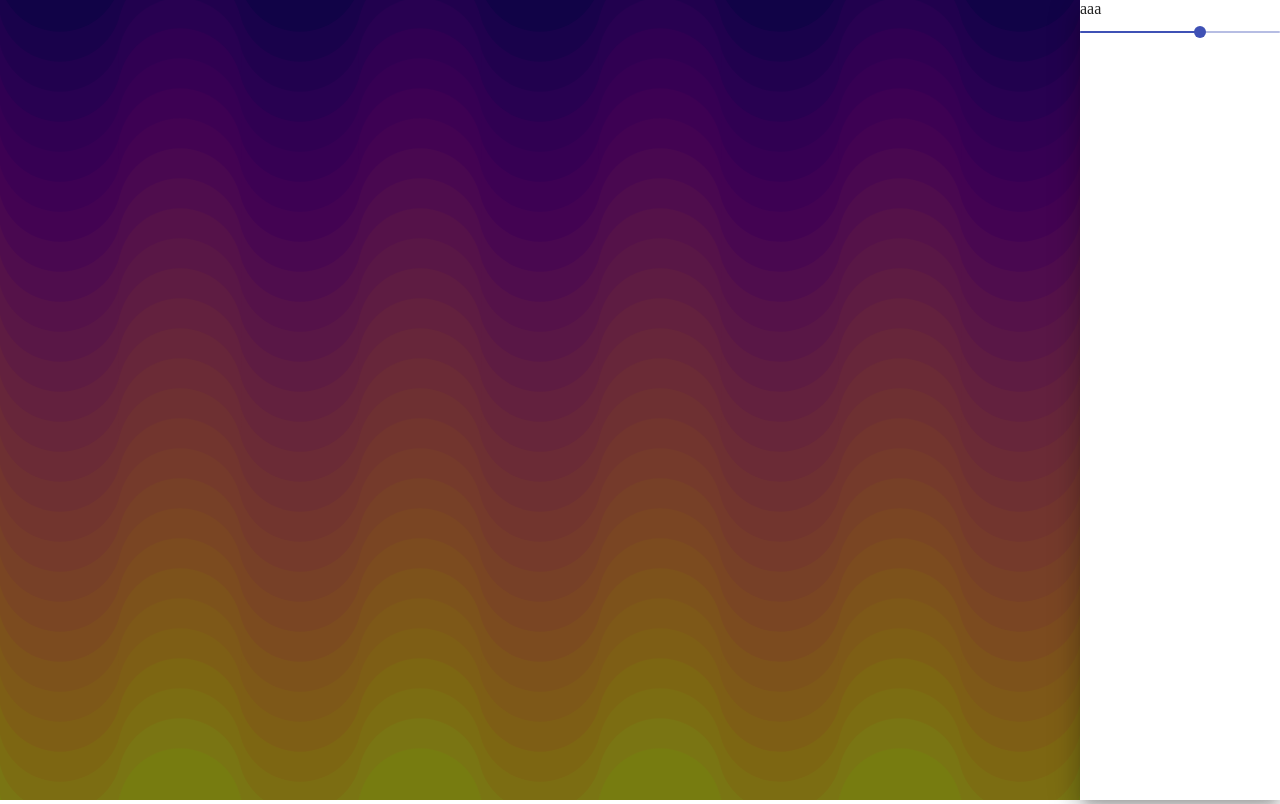
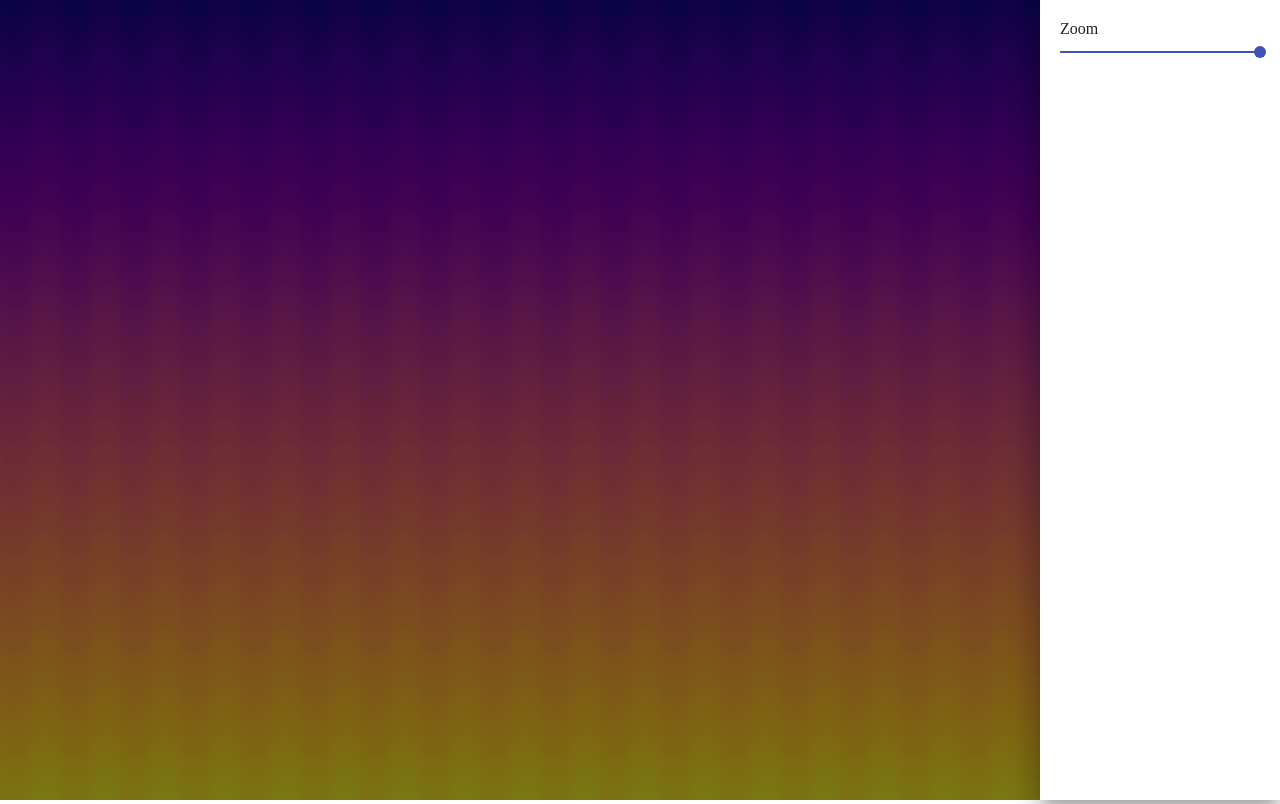
Before and after one commit to pr0digy/pattern-craft, a Next.js app: page /circle-waves in a window 1280 px wide. Built offline with nearby package versions, Linux system fonts and the light colour scheme.

Commit message:
Added zoom

```diff
--- a/package.json
+++ b/package.json
@@ -17,6 +17,7 @@
     "react": "^16.12.0",
     "react-dom": "^16.12.0",
     "react-scripts": "^3.4.1",
+    "react-spring": "^8.0.27",
     "react-use": "^15.3.3"
   },
   "devDependencies": {
--- a/src/pages/circle-waves/index.tsx
+++ b/src/pages/circle-waves/index.tsx
@@ -1,4 +1,4 @@
-import React from 'react';
+import React, { useMemo } from 'react';
 import { useWindowSize } from 'react-use';
 import dynamic from 'next/dynamic';
 import Drawer from '@material-ui/core/Drawer';
@@ -7,6 +7,7 @@ import { makeStyles } from '@material-ui/core/styles';
 const useStyles = makeStyles({
 	root: {
 		width: 200,
+		padding: 20,
 	},
 });
 
@@ -20,24 +21,32 @@ export default function CircleWaves() {
 
 	if (!width || !height) return null;
 
-	const [r, setValue] = React.useState(60);
+	const [zoom, setZoom] = React.useState(2);
 
-	const handleChange = (event, newValue) => {
-		setValue(newValue);
+	const handleChange = (event, zoom) => {
+		console.log(zoom);
+		setZoom(zoom);
 	};
 
-	const waves = model({ w: width, h: height, r });
+	const waves = useMemo(() => model({ w: width * 2, h: height * 2, r: 30 }), [width, height]);
 	const toggleDrawer = (anchor, state) => console.log(anchor, state);
 
 	return (
-		<>
+		<React.Profiler id="sw" onRender={console.log}>
 			<Drawer anchor="right" open={true} onClose={toggleDrawer('right', false)}>
 				<div className={classes.root}>
-					aaa
-					<Slider value={r} onChange={handleChange} aria-labelledby="continuous-slider" />
+					Zoom
+					<Slider
+						min={0.1}
+						max={2}
+						step={0.1}
+						value={zoom}
+						onChange={handleChange}
+						aria-labelledby="continuous-slider"
+					/>
 				</div>
 			</Drawer>
-			<Svg {...{ width, height, waves }} />
-		</>
+			<Svg {...{ width, height, waves, zoom }} />
+		</React.Profiler>
 	);
 }
--- a/src/pages/circle-waves/model.ts
+++ b/src/pages/circle-waves/model.ts
@@ -34,8 +34,10 @@ export default function CircleWavesModel({
 }: CircleWavesInterface) {
 	let waves: Circle[][] = [];
 
-	const horizontalCount = Math.ceil((w / r) * 2);
-	const verticalCount = Math.ceil((h / r) * 2) + 2;
+	const horizontalCount = Math.ceil(w / r / 2);
+	const verticalCount = Math.ceil(h / r / 0.48);
+
+	console.log({ horizontalCount, verticalCount });
 
 	for (let i = 0; i < horizontalCount; i++) {
 		const index = i === 0 ? i : i % 2 ? i + 1 : i - 1;
--- a/src/pages/circle-waves/svg.tsx
+++ b/src/pages/circle-waves/svg.tsx
@@ -1,9 +1,25 @@
-import React from 'react';
+import React, { memo } from 'react';
 
-export default function CircleWaves({ width, height, waves }) {
+const Waves = memo(function ({ waves }) {
+	return waves.map((w: any) => w.map((c: any) => <circle key={c.id} cx={c.x} cy={c.y} r={c.r} fill={c.color} />));
+});
+
+export default memo(function CircleWaves({ width, height, waves, zoom }) {
+	const maxWidth = width * 2;
+	const maxHeight = height * 2;
+
+	const zm = zoom;
+	const currentWidth = width * zm;
+	const currentHeight = height * zm;
+	const cx = maxWidth / 2 - currentWidth / 2;
+	const cy = maxHeight / 2 - currentHeight / 2;
+
 	return (
-		<svg width={width} height={height} viewBox={`0 0 ${width} ${height}`}>
-			{waves.map((w: any) => w.map((c: any) => <circle key={c.id} cx={c.x} cy={c.y} r={c.r} fill={c.color} />))}
+		<svg width={width} height={height} viewBox={`${cx} ${cy} ${currentWidth} ${currentHeight}`}>
+			<Waves {...{ waves }} />
+			{/* {waves.map((w: any) =>
+				w.map((c: any) => <animated.circle {...props} key={c.id} cx={c.x} cy={c.y} r={c.r} fill={c.color} />),
+			)} */}
 		</svg>
 	);
-}
+});
```
Also changed, not shown: 2 other files (tests, documents, lock files or other folders).
